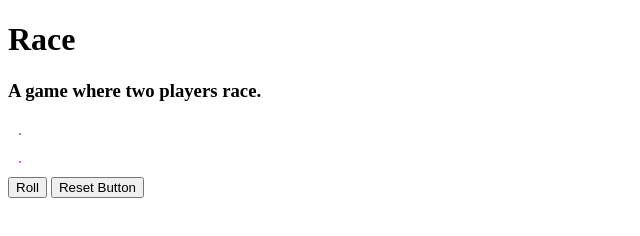
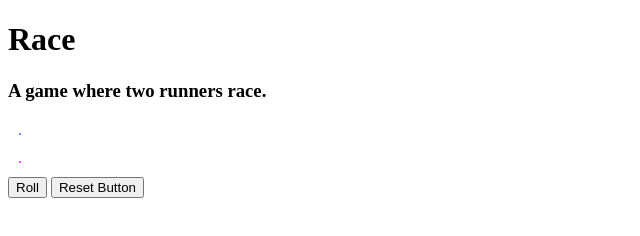
Before and after one commit to Gregory-Mark-Thompson/Browser-Based-Game-Project, a plain HTML site: page index.html in a window 1280 px wide. Shown: the full height of the page, 0-640 px from the left. Drawn offline with Linux system fonts and the light colour scheme.

Commit message:
Changed players to runners in index.html.

```diff
--- a/index.html
+++ b/index.html
@@ -9,7 +9,7 @@
 </head>
 <body>
     <h1>Race</h1>
-    <h3 id="message">A game where two players race.</h3>
+    <h3 id="message">A game where two runners race.</h3>
     <section class="board">
         <div class="track" id="trackOne">.</div>
         <div class="track" id="trackTwo">.</div>
```
